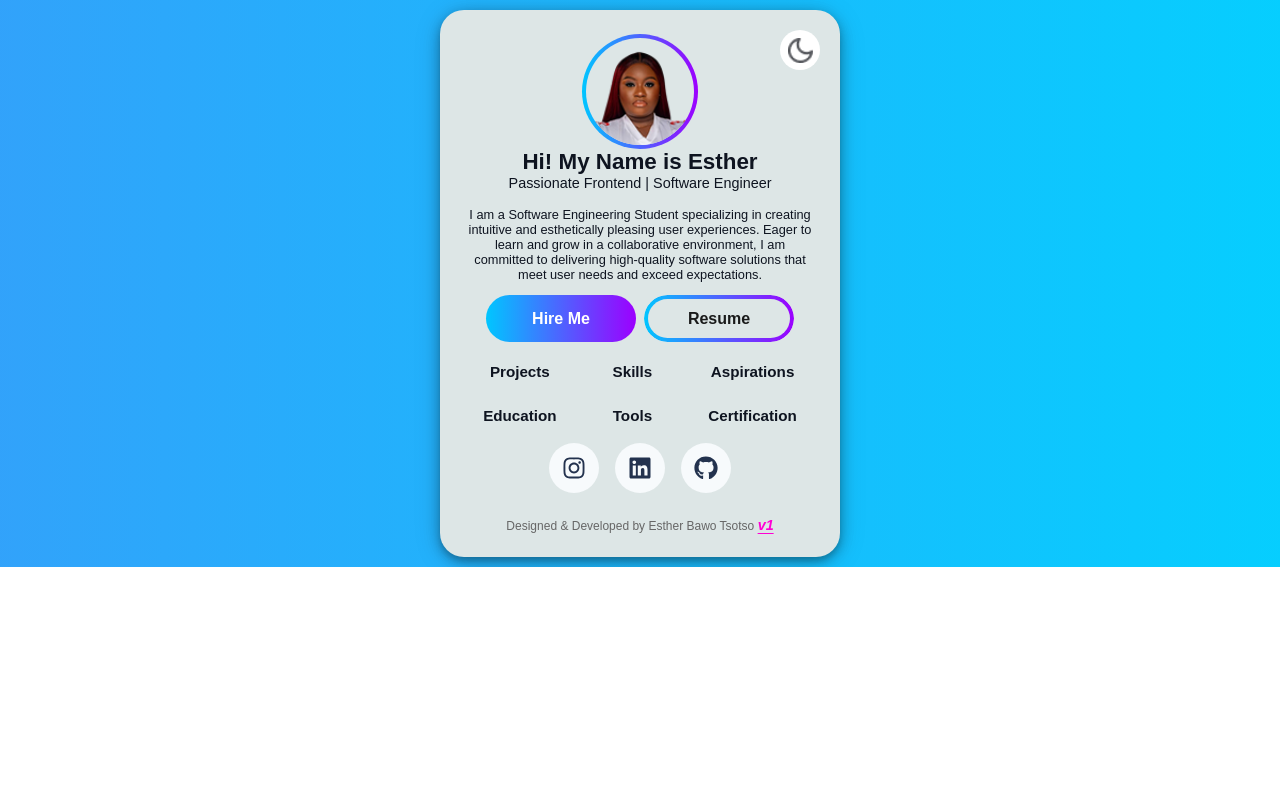
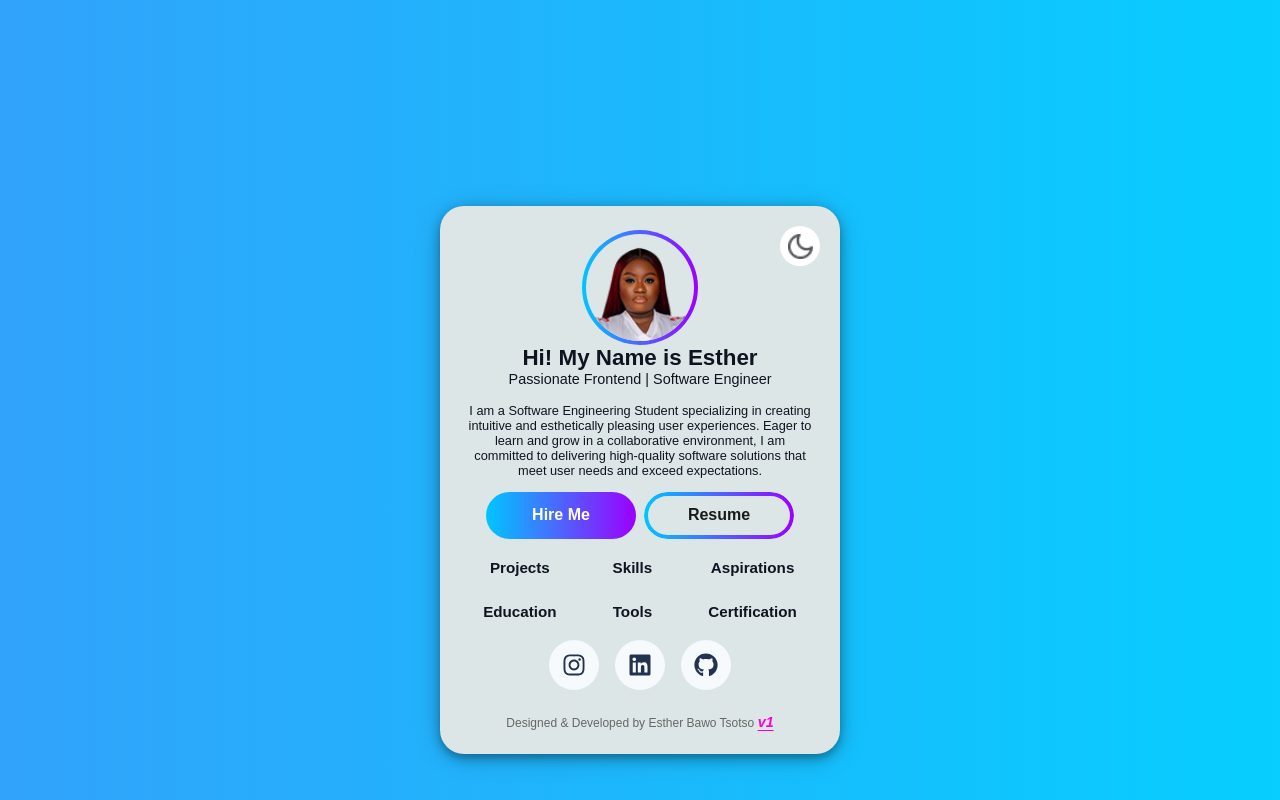
Before and after one commit to estheticallybawo/esther-portfolio-v2, a React (Vite) app: page / in a window 1280 px wide. Shown: the top 800 px of the page. Built offline with nearby package versions, Linux system fonts and the light colour scheme; a web font is replaced by a local one.

Commit message:
iOS Properties

```diff
--- a/src/App.module.css
+++ b/src/App.module.css
@@ -1,9 +1,5 @@
 .appContainer {
-  min-height: 100vh;
-  min-height: -webkit-fill-available; /* For mobile browsers */
-  min-height: -moz-available; /* For mobile browsers */
-  min-height: fill-available; /* For mobile browsers */
-  min-width: 100vw;
+  min-height: 120vh;
   display: flex;
   align-items: center;
   justify-content: center;
--- a/src/index.css
+++ b/src/index.css
@@ -1,10 +1,10 @@
-* {
-    margin: 0;
-    padding: 0;
-    box-sizing: border-box;
-  }
+:where(*, *::before, *::after) {
+  margin: 0;
+  padding: 0;
+  box-sizing: border-box;
+}
 
-  html, body {
-    height: 100%;
-    overflow: auto;
-  }
+html {
+  block-size: 100%; /* Modern property */
+  text-size-adjust: 100%; /* Prevent iOS zoom */
+}
```
